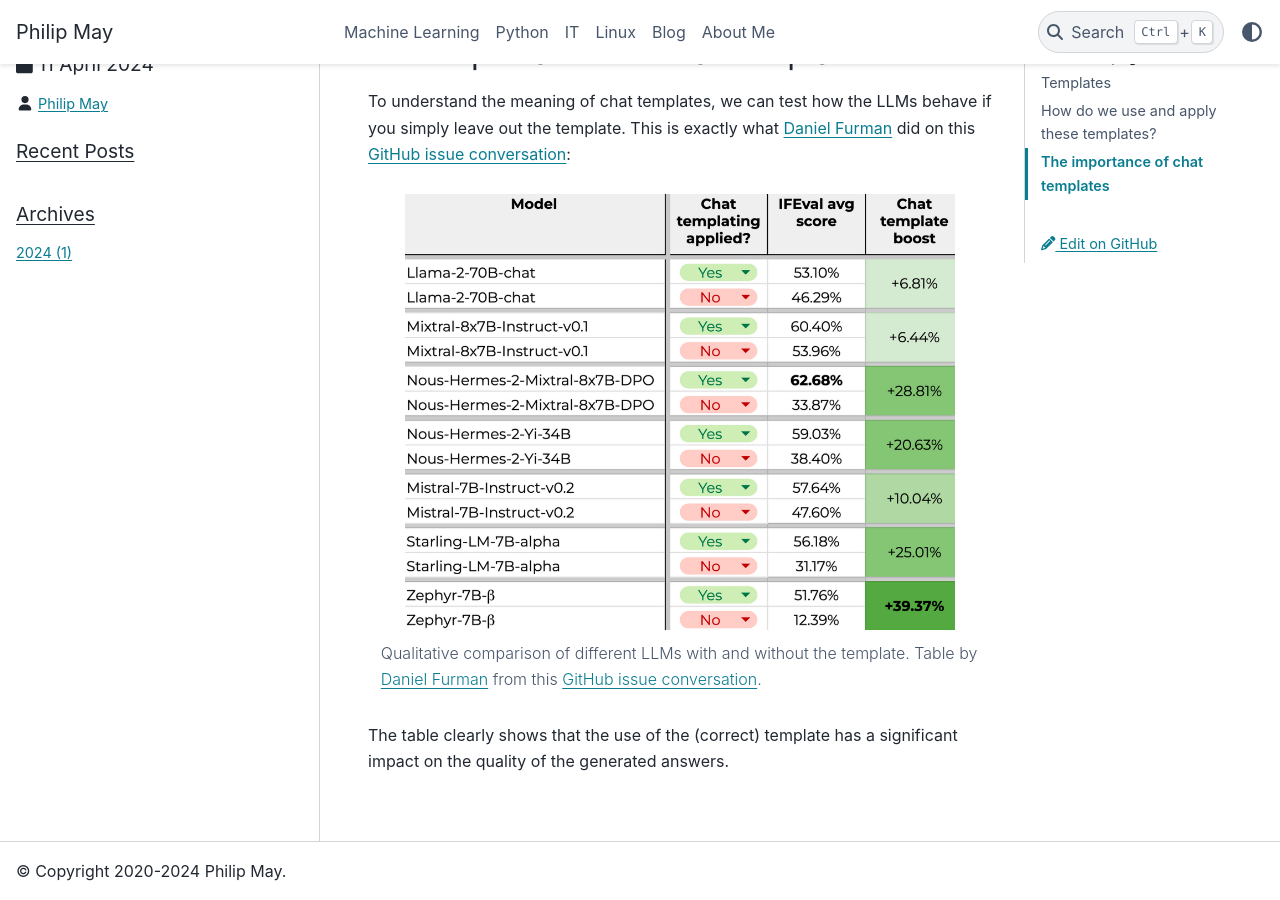
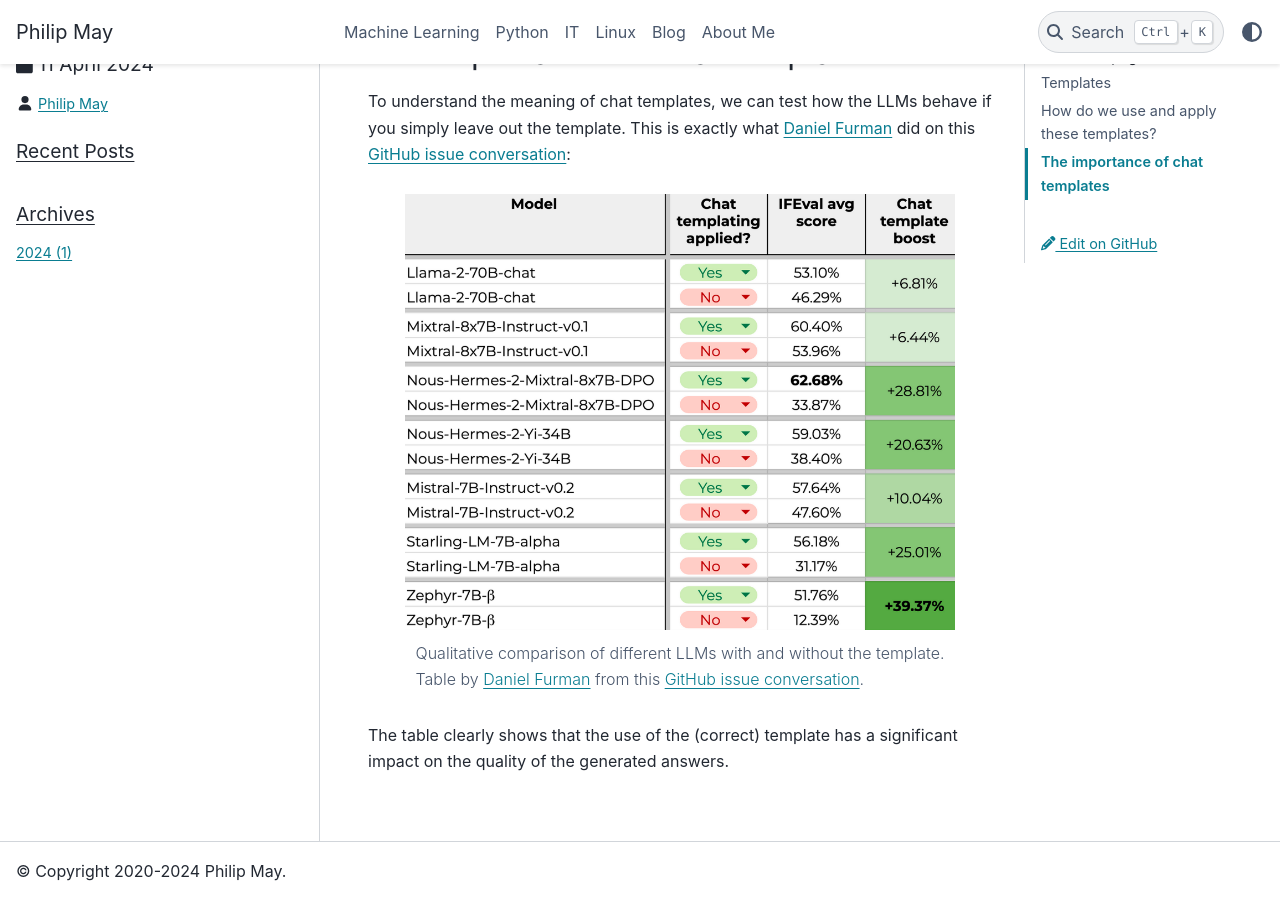
Before and after one commit to PhilipMay/PhilipMay_org, a Sphinx documentation site: the page built from source/blog/2024/importance-of-chat-templates.md, in a window 1280 px wide and 900 px high, scrolled down 2352 px. Built offline with Sphinx 7.4.7 and the PyData theme 0.15.4, drawn with Linux system fonts in a browser that asks for light colours; comment, search, counter and statistics services are not loaded.

```diff
--- a/source/blog/2024/importance-of-chat-templates.md
+++ b/source/blog/2024/importance-of-chat-templates.md
@@ -96,7 +96,7 @@ This is exactly what [Daniel Furman](https://github.com/daniel-furman) did on th
 :::{figure} /\_static/img/blog-2024/model-eval-template.png
 :width: 550px
 
-Qualitative comparison of different LLMs with and without the template.
+Qualitative comparison of different LLMs with and without the template.\
 Table by [Daniel Furman](https://github.com/daniel-furman) from this
 [GitHub issue conversation](https://github.com/EleutherAI/lm-evaluation-harness/issues/1098#issuecomment-1953068243).
 :::
```
